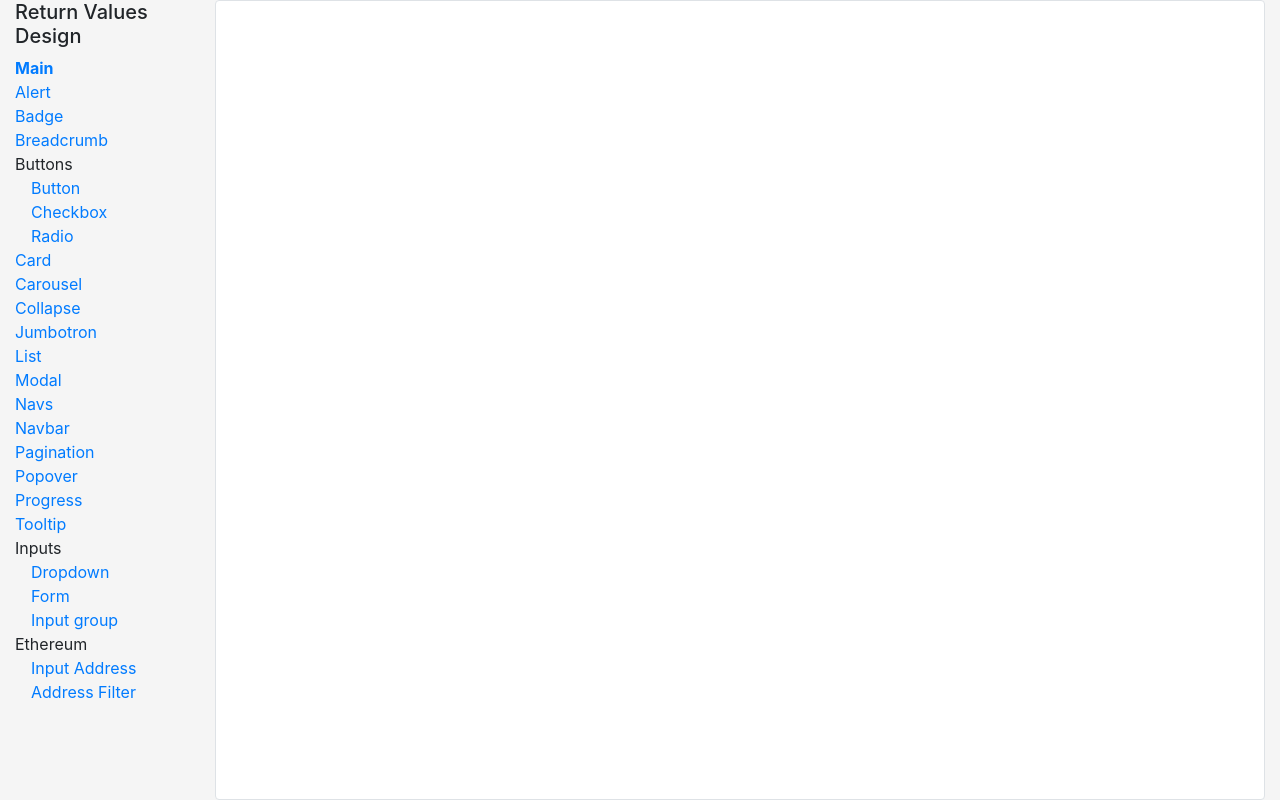
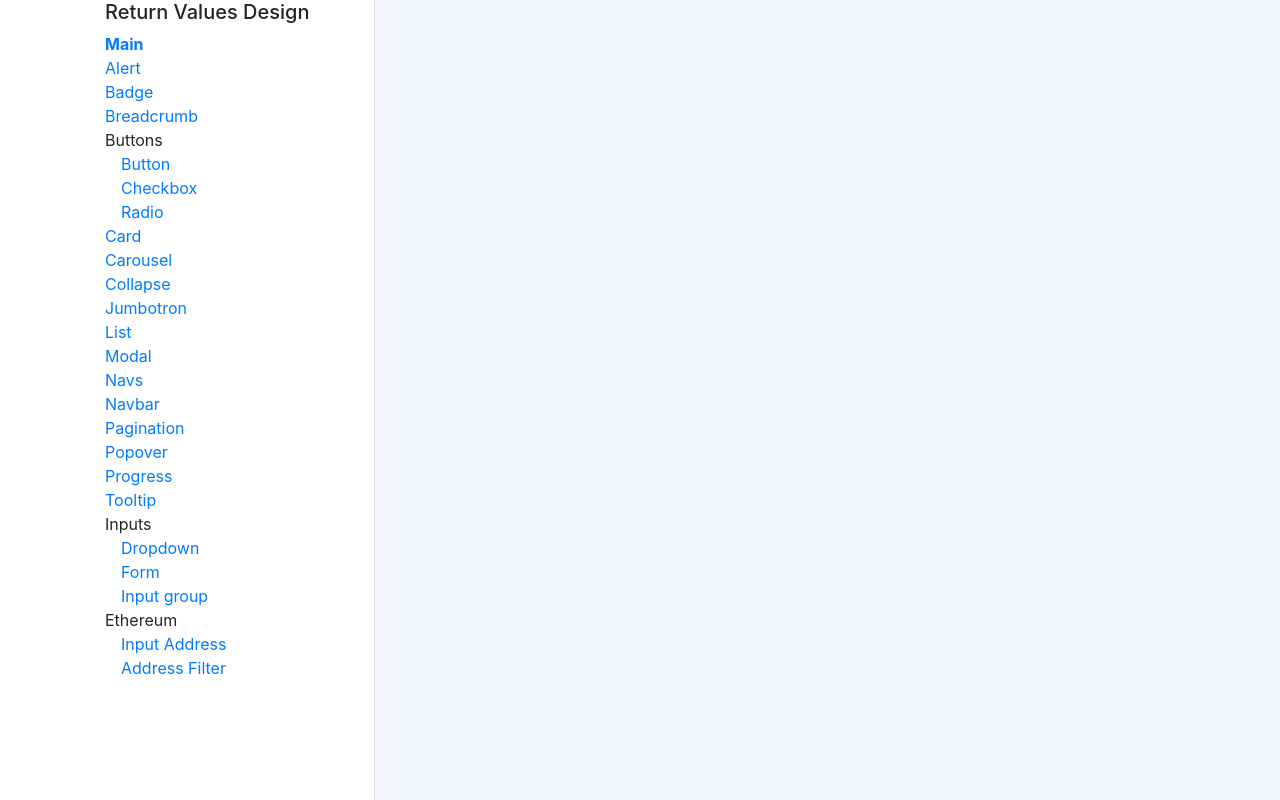
Before and after one commit to returnvalues/returnvalues-design, a Nuxt app: page / in a window 1280 px wide. Built offline with nearby package versions, Linux system fonts and the light colour scheme.

Commit message:
레이아웃 변경

```diff
--- a/css/style.css
+++ /dev/null
@@ -1,7 +0,0 @@
-
-body, #__nuxt, #__layout {
-  height: 100%;
-  height: 100vh;
-}
-
-#__nuxt {background-color: #F5F5F5;}
--- a/pages/index.vue
+++ b/pages/index.vue
@@ -1,10 +1,10 @@
 <template>
-  <div class="container-fluid d-flex flex-nowrap">
+  <div class="app container-fluid d-flex flex-nowrap">
     <side-nav
-      class="sidenav"
+      class="sidenav border-right"
       :navigations="navigations"
     />
-    <div class="col content d-flex flex-grow-1 border rounded py-3 pl-5">
+    <div class="content d-flex flex-grow-1 p-4">
       <nuxt-child class="container-fluid" />
     </div>
   </div>
@@ -12,12 +12,12 @@
 
 <script>
 
-import '~/css/style.css';
 import 'bootstrap/dist/css/bootstrap.css';
 import SideNav from '~/components/SideNav.vue';
 
 export default {
   name: 'Index',
+  layout: false,
   components: {
     SideNav,
   },
@@ -73,7 +73,33 @@ export default {
 </script>
 
 <style scoped>
-  .sidenav {width: 200px;}
+  .sidenav {
+    width: 270px;
+    min-width: 270px;
+    overflow-y: auto;
+    max-height: 100vh;
+    z-index: 10;
+    flex-wrap: nowrap;
+    position: fixed;
+    height: 100%;
+  }
+  .content{margin-left: 270px;}
   .container-fluid {height: 100%}
-  .content {background: #fff; overflow: auto;}
+  .app{ max-width: 1100px;width: 1100px; }
+  .app::before{
+    content:' ';
+    position: fixed;
+    width: 100%;
+    height: 100%;
+    background: #f5f8fa;
+    margin-left: 270px;
+    z-index: -1;
+  }
 </style>
+
+<style>
+body, #__nuxt, #__layout {
+  height: 100%;
+}
+#__nuxt{ min-height: 100%;}
+</style>
```
